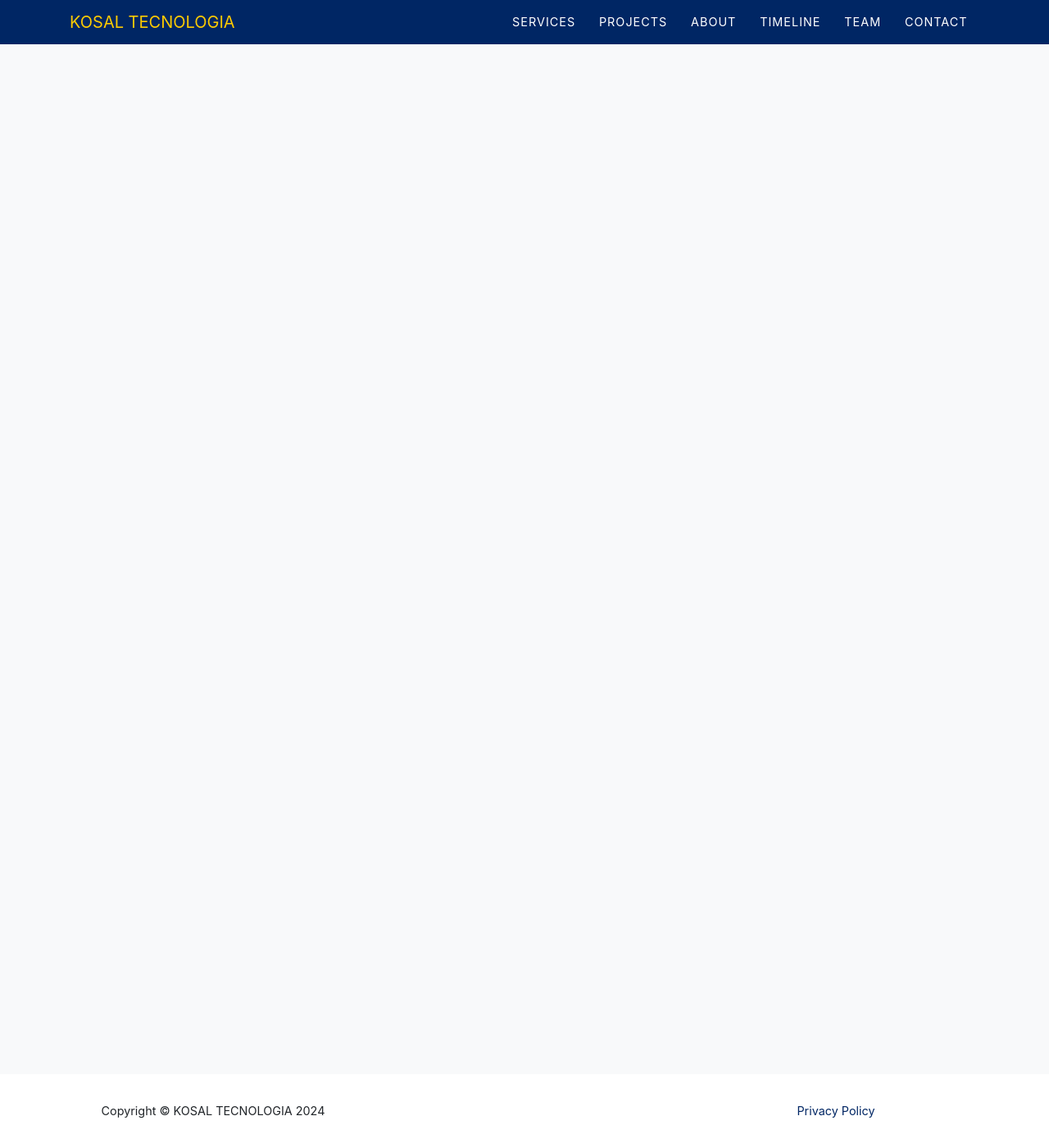
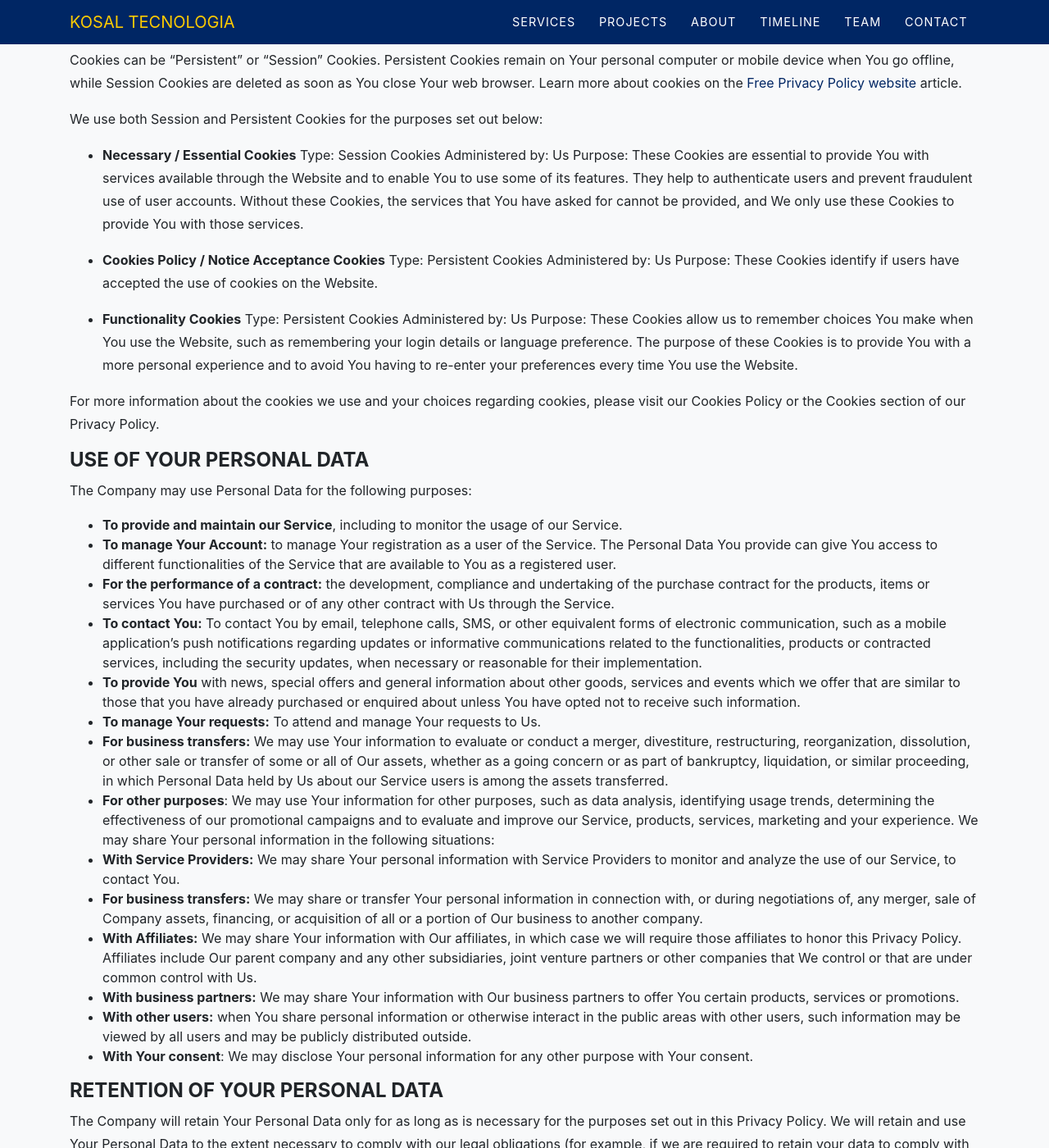
Before and after one commit to kosaltec/kosaltec.github.io, a Jekyll site: the page built from legal.md, in a window 1280 px wide and 1400 px high, scrolled down 1931 px. Shown: the whole window at 82% size. Built offline with Jekyll 4.4.1, drawn with Linux system fonts in a browser that asks for light colours; some web fonts are replaced; some of the changed text lies outside the part shown.

Commit message:
Update legal.md

```diff
--- a/legal.md
+++ b/legal.md
@@ -8,7 +8,7 @@ background: grey
 	<h2 class="section-heading text-uppercase">{{ site.data.sitetext[site.locale].privacy_policy.title | default: 'Privacy Policy' }}</h2>
 </div>
 {% if site.locale and site.locale != "" and site.locale != nil %}
-{% if site.locale == "en" %}
+{% if site.locale == "en-US" %}
 Last updated: April 13, 2024
 
 This Privacy Policy describes Our policies and procedures on the collection, use and disclosure of Your information when You use the Service and tells You about Your privacy rights and how the law protects You.
```
